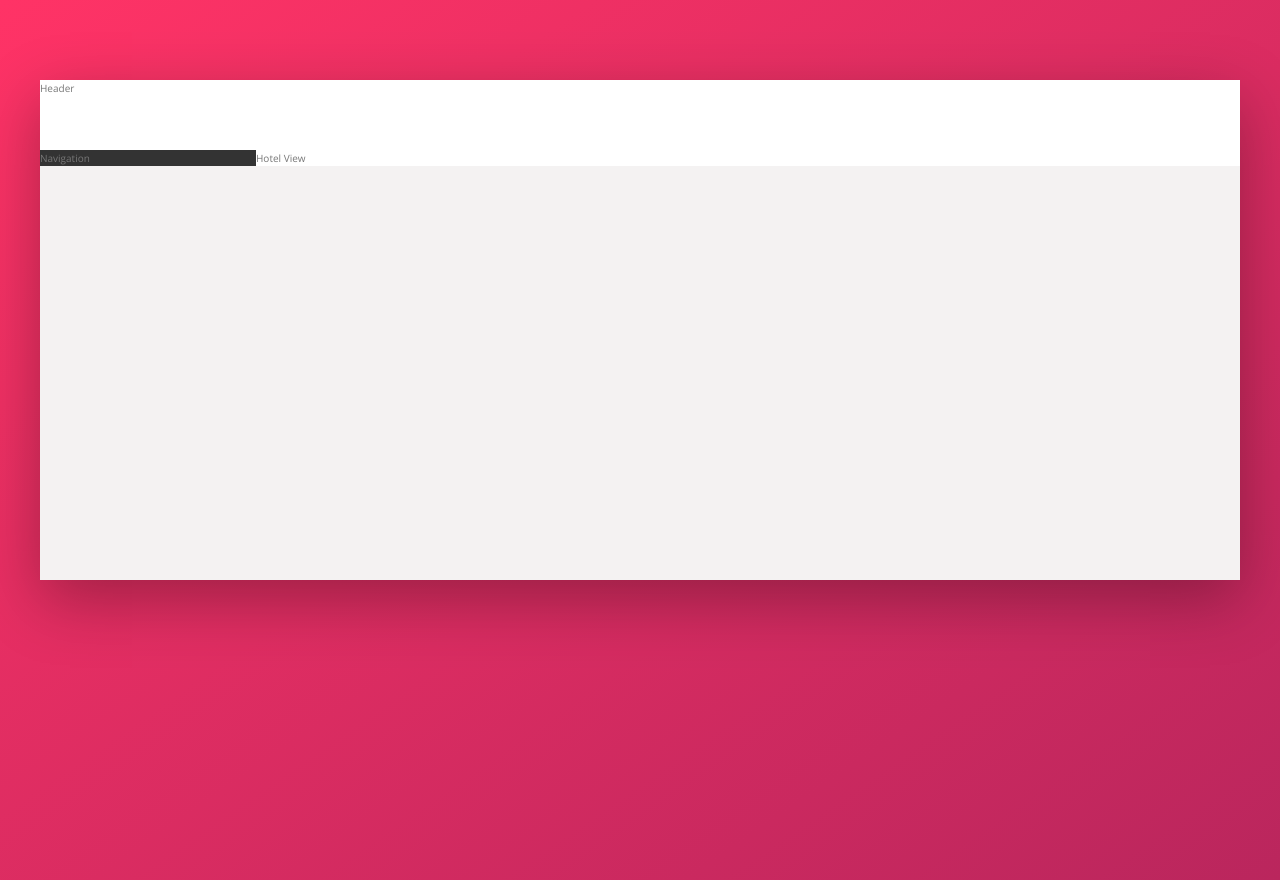
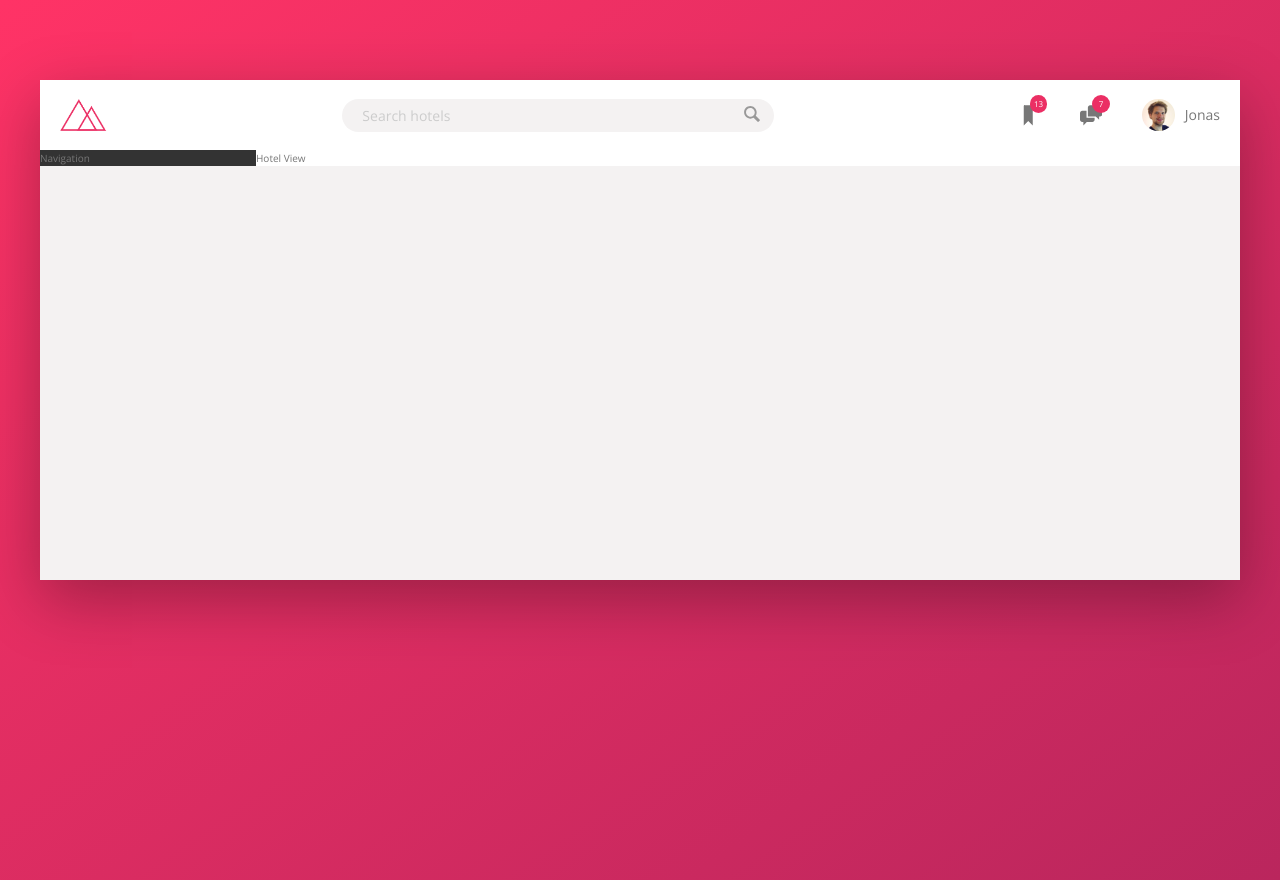
Before and after one commit to michalosinski91/trillo-sass, a website: page index.html in a window 1280 px wide. Drawn offline with nearby package versions, Linux system fonts and the light colour scheme.

Commit message:
header styled

```diff
--- a/index.html
+++ b/index.html
@@ -14,7 +14,41 @@
   <body>
     <div class="container">
       <header class="header">
-        Header
+        <img src="img/logo.png" alt="trillo logo" class="logo" />
+        <form action="#" class="search">
+          <input
+            type="text"
+            class="search__input"
+            placeholder="Search hotels"
+          />
+          <button class="search__button">
+            <svg class="search__icon">
+              <use xlink:href="img/sprite.svg#icon-magnifying-glass"></use>
+            </svg>
+          </button>
+        </form>
+        <nav class="user-nav">
+          <div class="user-nav__icon-box">
+            <svg class="user-nav__icon">
+              <use xlink:href="img/sprite.svg#icon-bookmark"></use>
+            </svg>
+            <span class="user-nav__notification">13</span>
+          </div>
+          <div class="user-nav__icon-box">
+            <svg class="user-nav__icon">
+              <use xlink:href="img/sprite.svg#icon-chat"></use>
+            </svg>
+            <span class="user-nav__notification">7</span>
+          </div>
+          <div class="user-nav__user">
+            <img
+              src="img/user.jpg"
+              alt="user photo"
+              class="user-nav__user-photo"
+            />
+            <span class="user-nav_user-name">Jonas</span>
+          </div>
+        </nav>
       </header>
       <div class="content">
         <nav class="sidebar">
--- a/sass/_components.scss
+++ b/sass/_components.scss
@@ -0,0 +1,108 @@
+.logo {
+  height: 3.25rem;
+  margin-left: 2rem;
+}
+
+.search {
+  flex: 0 0 40%;
+
+  display: flex;
+  align-items: center;
+  justify-content: center;
+
+  &__input {
+    font-family: inherit;
+    font-size: inherit;
+    color: inherit;
+    background-color: var(--color-grey-light-2);
+    border: none;
+    padding: 0.7rem 2rem;
+    border-radius: 10rem;
+    width: 90%;
+    transition: all 0.3s;
+    margin-right: -3.25rem;
+
+    &:focus {
+      outline: none;
+      width: 100%;
+      background-color: var(--color-grey-light-3);
+    }
+
+    &::-webkit-input-placeholder {
+      font-weight: 100;
+      color: var(--color-grey-light-4);
+    }
+  }
+
+  &__input:focus + &__button {
+    background-color: var(--color-grey-light-3);
+  }
+
+  &__button {
+    border: none;
+    background-color: var(--color-grey-light-2);
+
+    &:focus {
+      outline: none;
+    }
+
+    &:active {
+      transform: translateY(2px);
+    }
+  }
+
+  &__icon {
+    height: 2rem;
+    width: 2rem;
+    fill: var(--color-grey-dark-3);
+  }
+}
+
+.user-nav {
+  align-self: stretch;
+  display: flex;
+  align-items: center;
+
+  & > * {
+    padding: 0 2rem;
+    cursor: pointer;
+    height: 100%;
+    display: flex;
+    align-items: center;
+  }
+
+  & > *:hover {
+    background-color: var(--color-grey-light-2);
+  }
+
+  &__icon-box {
+    position: relative;
+  }
+
+  &__icon {
+    height: 2.25rem;
+    width: 2.25rem;
+    fill: var(--color-grey-dark-2);
+  }
+
+  &__notification {
+    font-size: 0.8rem;
+    height: 1.75rem;
+    width: 1.75rem;
+    border-radius: 100%;
+    background-color: var(--color-primary);
+    color: #fff;
+    position: absolute;
+    top: 1.5rem;
+    right: 1.25rem;
+    display: flex;
+    justify-content: center;
+    align-items: center;
+  }
+
+  &__user-photo {
+    height: 3.25rem;
+    border-radius: 50%;
+    margin-right: 1rem;
+  }
+}
--- a/sass/_layout.scss
+++ b/sass/_layout.scss
@@ -8,8 +8,12 @@
 
 .header {
   height: 7rem;
+  font-size: 1.4rem;
   background-color: #fff;
   border-bottom: var(--color-grey-light-2);
+  display: flex;
+  justify-content: space-between;
+  align-items: center;
 }
 
 .content {
```
Also changed, not shown: css/style.css, img/SVG/aircraft-take-off.svg (added), img/SVG/bookmark.svg (added), img/SVG/chat.svg (added), img/SVG/chevron-thin-right.svg (added), img/SVG/home.svg (added), img/SVG/key.svg (added), img/SVG/location-pin.svg (added), img/SVG/magnifying-glass.svg (added), img/SVG/map.svg (added), img/SVG/star.svg (added), img/chevron-this-right.svg (renamed from img/download.svg), img/download (1).svg (deleted), img/sprite.svg (added).
